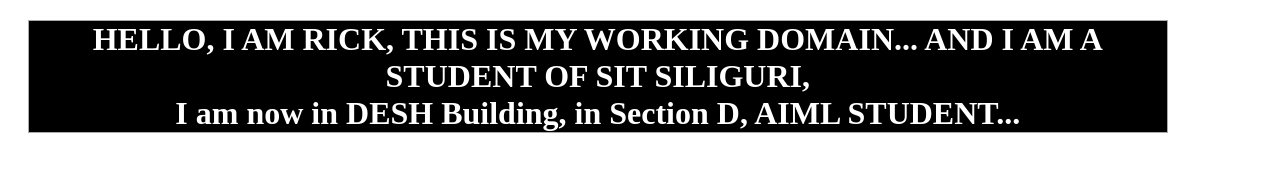
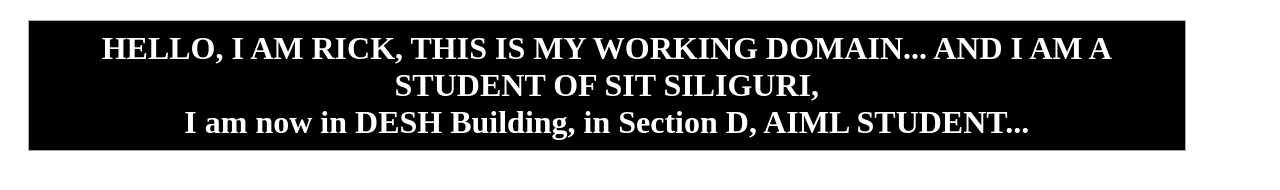
Before and after one commit to skytechrick01/GET_SKY_BUY, a plain HTML site: page index.html in a window 1280 px wide. Drawn offline with Linux system fonts and the light colour scheme.

Commit message:
padding given to index.html

```diff
--- a/index.html
+++ b/index.html
@@ -6,7 +6,7 @@
     <title>GET SKY BUY | Online shopping site for local products</title>
 </head>
 <body>
-    <h1 style="background-color: black; display:block; width: 90%; border: 1px solid #aaa; margin:20px; color: white;">
+    <h1 style="background-color: black; display:block; width: 90%; border: 1px solid #aaa; margin:20px; color: white; padding: 9px;">
         <center><strong>HELLO, I AM RICK, THIS IS MY WORKING DOMAIN... AND I AM A STUDENT OF SIT SILIGURI, <br>
         I am now in DESH Building, in Section D, AIML STUDENT...
         </strong></center>
```
